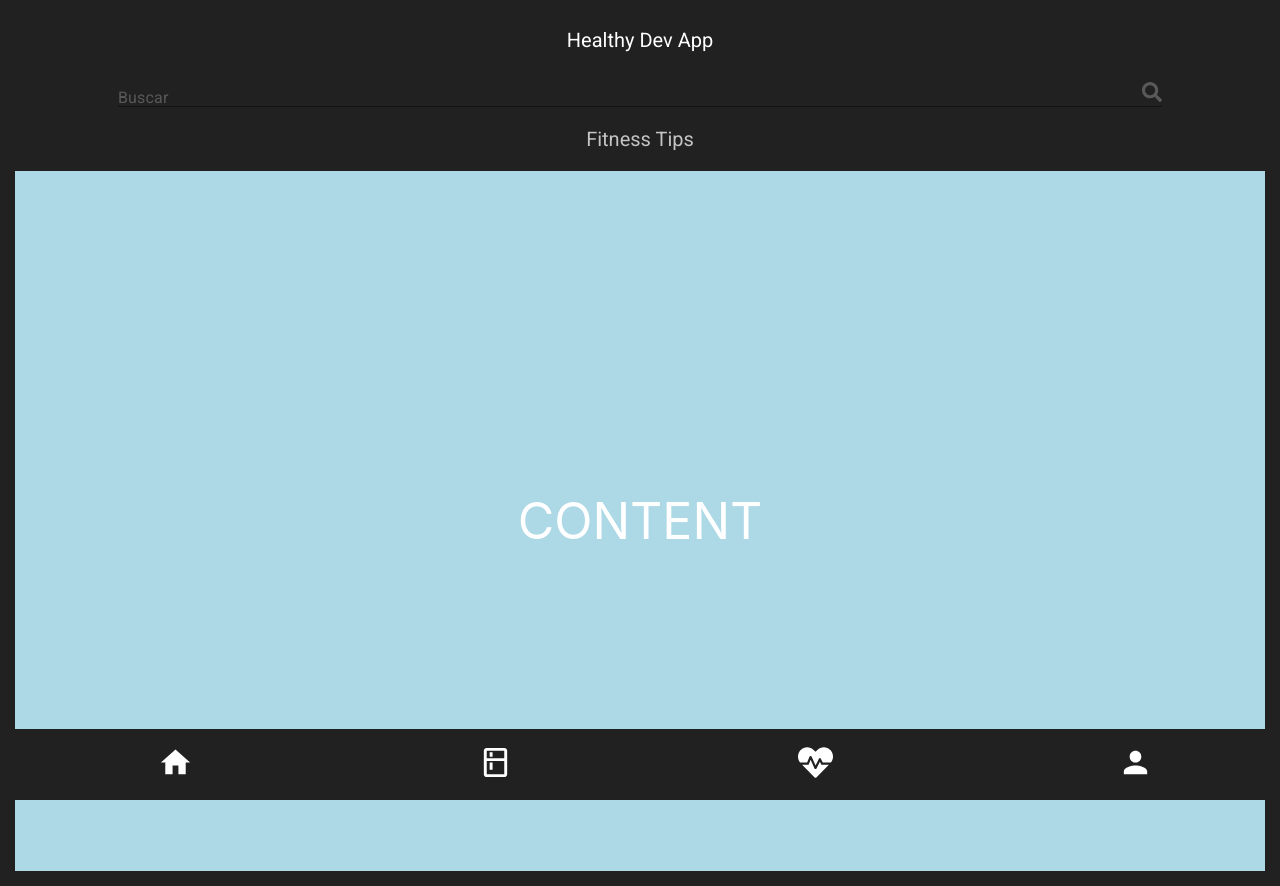
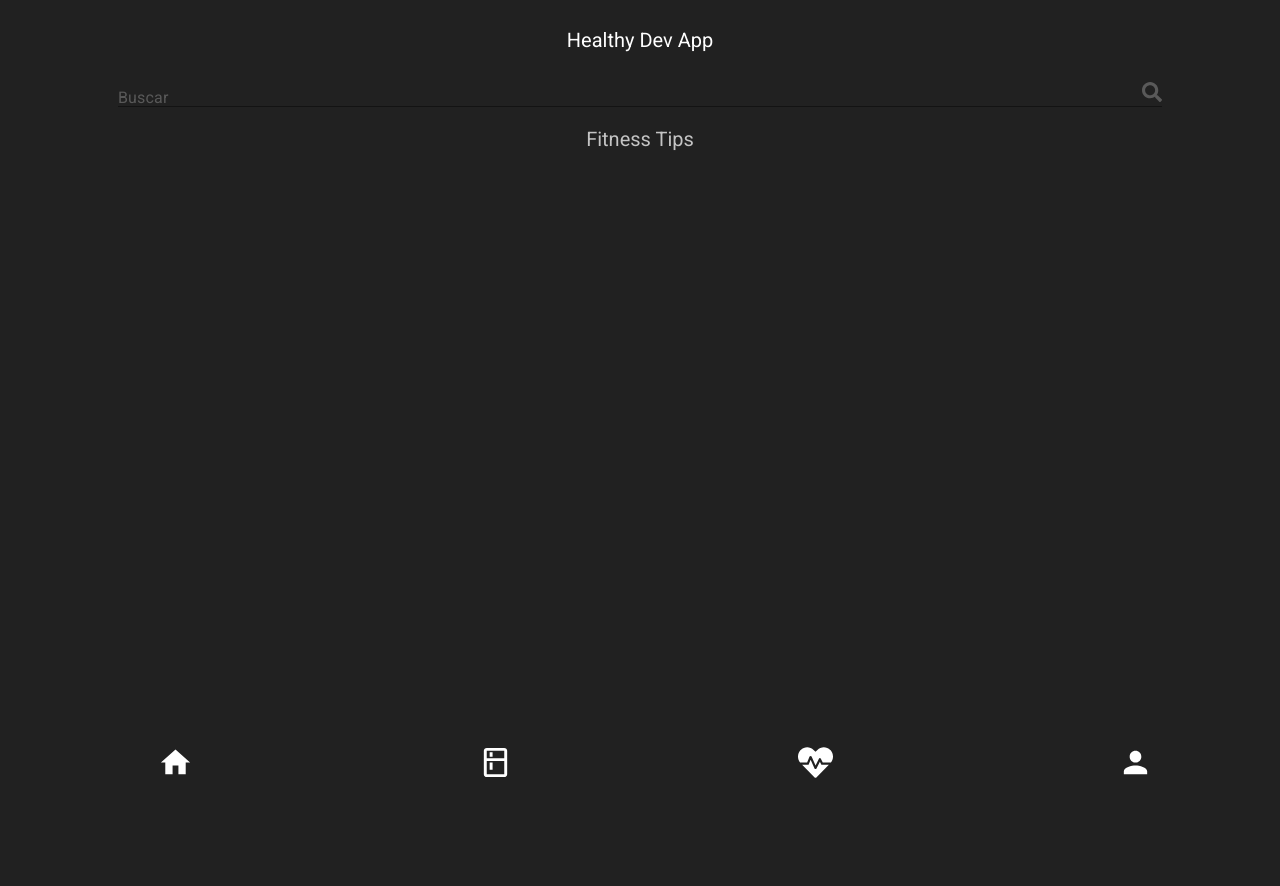
Before and after one commit to Frontend-Cafe/healthy-dev-web, a React (Create React App) app: page / in a window 1280 px wide. After the commit the page ends 800 px from the top, so only its background shows below. Built offline with nearby package versions, Linux system fonts and the light colour scheme; the HTML template or start-up script is replaced by a standard one.

Commit message:
demo content deleted to be tested wrapping a real component

```diff
--- a/src/App.js
+++ b/src/App.js
@@ -19,7 +19,7 @@ function App() {
         </a>
       </header>
       */}
-      <TipsLayout sectionTitle="Fitness Tips">CONTENT</TipsLayout>
+      <TipsLayout sectionTitle="Fitness Tips" />
     </div>
   );
 }
--- a/src/components/TipsLayout/TipsLayout.sass
+++ b/src/components/TipsLayout/TipsLayout.sass
@@ -20,11 +20,4 @@ h3
     color: $titles-color
 
 section.content
-    display: flex
-    justify-content: center
-    align-items: center
-    background-color: lightblue
     width: 100%
-    height: 700px
-    font-size: 50px
-    color: white
```
